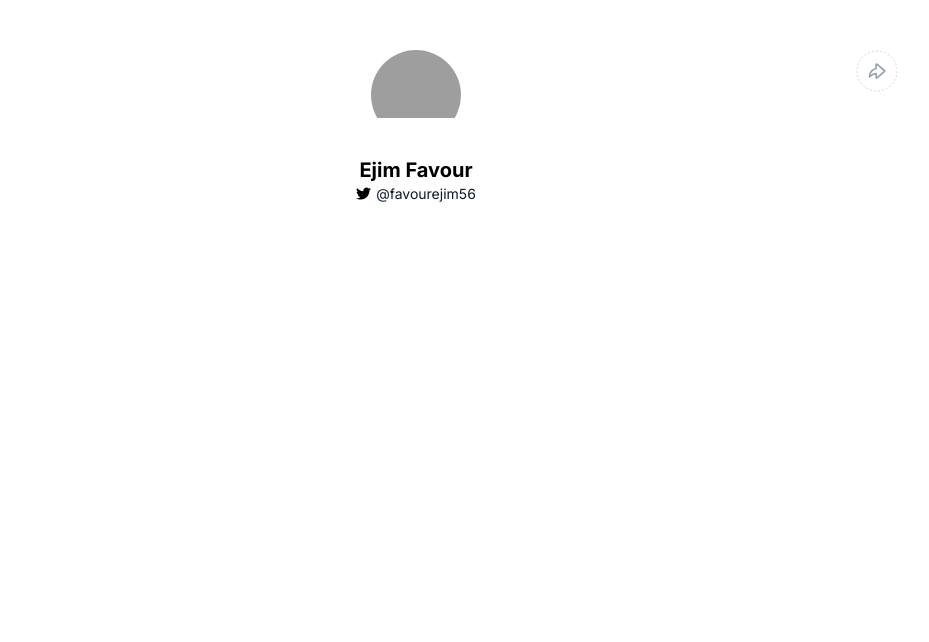
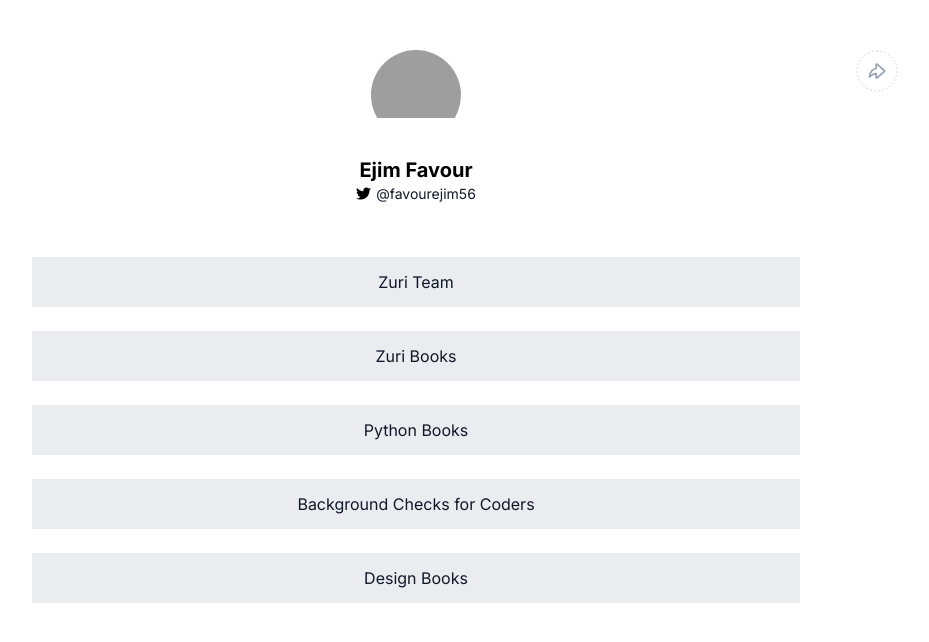
Before and after one commit to ejim11/Zuri-Task-One, a React (Create React App) app: page / in a window 1280 px wide. Shown: the top 642 px of the page, without its empty margins (224-1153 px from the left). Built offline with nearby package versions, Linux system fonts and the light colour scheme; grey boxes are pictures that could not be loaded.

Commit message:
link-item and link-list created

```diff
--- a/src/Components/Layout/Layout.js
+++ b/src/Components/Layout/Layout.js
@@ -1,10 +1,13 @@
+import LinksList from "../LinksList/LinksList";
 import Profile from "../Profile/Profile";
 
 const Layout = () => {
   return (
     <>
       <Profile />
-      <main></main>
+      <main>
+        <LinksList />
+      </main>
     </>
   );
 };
--- /dev/null
+++ b/src/Components/LinkItem/LinkItem.js
@@ -0,0 +1,33 @@
+import classes from "./LinkItem.module.scss";
+import { useState } from "react";
+
+const LinkItem = (props) => {
+  const [displayText, setDisplayText] = useState(false);
+
+  return (
+    <a
+      href={props.link}
+      id={props.id}
+      className={classes["btn"]}
+      onMouseEnter={() => {
+        setDisplayText(true);
+        console.log("enter");
+      }}
+      onMouseLeave={() => {
+        setDisplayText(false);
+        console.log("leave");
+      }}
+    >
+      {props.title}
+      <span
+        className={`${classes["text"]} ${
+          displayText ? classes["show"] : classes["hide"]
+        }`}
+      >
+        {props.text}
+      </span>
+    </a>
+  );
+};
+
+export default LinkItem;
--- /dev/null
+++ b/src/Components/LinkItem/LinkItem.module.scss
@@ -0,0 +1,46 @@
+@import "../scss/base";
+@import "../scss/mixin";
+
+.btn {
+    text-decoration: none;
+    position: relative;
+    display: block;
+    color: $color-black;
+    background-color: $color-link-bg;
+    margin-bottom: 2.4rem;
+    width: 100%;
+    height: 5rem;
+    display: flex;
+    align-items: center;
+    justify-content: center;
+    font-size: 1.6rem;
+
+
+    & span {
+        position: absolute;
+        top: 3rem;
+        right: 0;
+        width: 20rem;
+        z-index: 3;
+        background-color: $color-black;
+        color: #fff;
+        text-align: center;
+        font-size: 1.4rem;
+        padding: 1rem;
+        transition: all .3s ease-in;
+
+        @include respond(bigTablet) {
+            display: none;
+        }
+    }
+}
+
+.show {
+    opacity: 1;
+    visibility: visible;
+}
+
+.hide {
+    opacity: 0;
+    visibility: hidden;
+}
--- /dev/null
+++ b/src/Components/LinksList/LinksList.js
@@ -0,0 +1,19 @@
+import linksData from "./linksData";
+import LinkItem from "../LinkItem/LinkItem";
+import classes from "./LinksList.module.scss";
+
+const LinksList = () => {
+  const list = linksData.map((link, i) => (
+    <LinkItem
+      key={i}
+      title={link.title}
+      text={link.text}
+      id={link.id}
+      link={link.link}
+    />
+  ));
+
+  return <div className={classes["link-list"]}>{list}</div>;
+};
+
+export default LinksList;
--- /dev/null
+++ b/src/Components/LinksList/LinksList.module.scss
@@ -0,0 +1,16 @@
+@import "../scss/mixin";
+
+.link-list {
+    display: flex;
+    flex-direction: column;
+    width: 60%;
+    margin: 0rem auto;
+
+    @include respond(miniLaptop) {
+        width: 80%;
+    }
+
+    @include respond(phone) {
+        width: 90%;
+    }
+}
--- /dev/null
+++ b/src/Components/LinksList/linksData.js
@@ -0,0 +1,35 @@
+const linksData = [
+  {
+    title: "Zuri Team",
+    link: `https://training.zuri.team/`,
+    id: `btn__zuri`,
+    text: "Get familiar with Zuri Team",
+  },
+  {
+    title: "Zuri Books",
+    link: `http://books.zuri.team`,
+    id: `books`,
+    text: "Access and explore the Zuri Library",
+  },
+  {
+    title: "Python Books",
+    link: `https://books.zuri.team/python-for-beginners?ref_id=@jimmy`,
+    id: `book__python`,
+    text: "Are you a beginner? explore numerous python books at cheap cost",
+  },
+  {
+    title: "Background Checks for Coders",
+    link: `https://background.zuri.team`,
+    id: `pitch`,
+    text: "Ensure your developer(s) are grounded",
+  },
+
+  {
+    title: "Design Books",
+    link: `https://training.zuri.team/`,
+    id: `book__design`,
+    text: "Improve your design skills by exploring free books on elegant design",
+  },
+];
+
+export default linksData;
--- a/src/Components/scss/_base.scss
+++ b/src/Components/scss/_base.scss
@@ -1,3 +1,4 @@
+$color-link-bg: #EAECF0;
 $color-black: #101828;
 
 $font-display: 'Inter',
```
Also changed, not shown: src/Components/Button/Button.js (deleted, +0 -15 lines), src/Components/Button/Button.module.scss (deleted).
